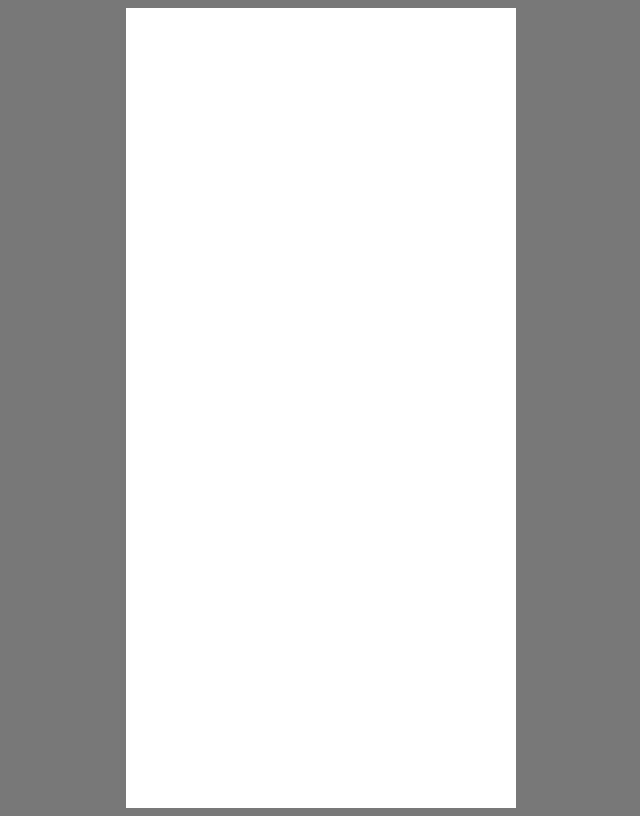
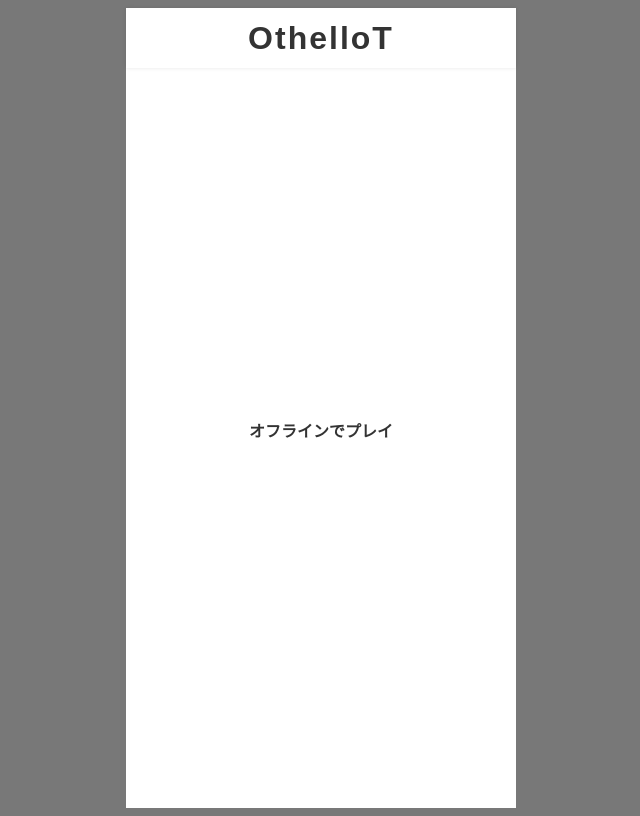
Before and after one commit to yusuke-shiya/othello-app-frontend, a Vue app: page /offline-battle in a window 1280 px wide. Before the commit this address had no page. Shown: the whole page, without its empty margins (319-959 px from the left). Built offline with nearby package versions, Linux system fonts and the light colour scheme.

Commit message:
ひとまずOfflineBattleView.vueを表示する

```diff
--- a/src/router/index.ts
+++ b/src/router/index.ts
@@ -1,5 +1,6 @@
 import { createRouter, createWebHistory } from 'vue-router'
 import HomeView from '../views/HomeView.vue'
+import OfflineBattleView from '../views/OfflineBattleView.vue'
 
 const router = createRouter({
   history: createWebHistory(import.meta.env.BASE_URL),
@@ -10,12 +11,9 @@
       component: HomeView
     },
     {
-      path: '/about',
-      name: 'about',
-      // route level code-splitting
-      // this generates a separate chunk (About.[hash].js) for this route
-      // which is lazy-loaded when the route is visited.
-      component: () => import('../views/AboutView.vue')
+      path: '/offline-battle',
+      name: 'offline-battle',
+      component: OfflineBattleView
     }
   ]
 })
--- /dev/null
+++ b/src/views/OfflineBattleView.vue
@@ -0,0 +1,11 @@
+<script setup lang="ts">
+import AppHeader from '@/components/AppHeader.vue'
+import HomeNavigation from '@/components/HomeNavigation.vue'
+</script>
+
+<template>
+  <AppHeader />
+  <main>
+    <HomeNavigation />
+  </main>
+</template>
```
